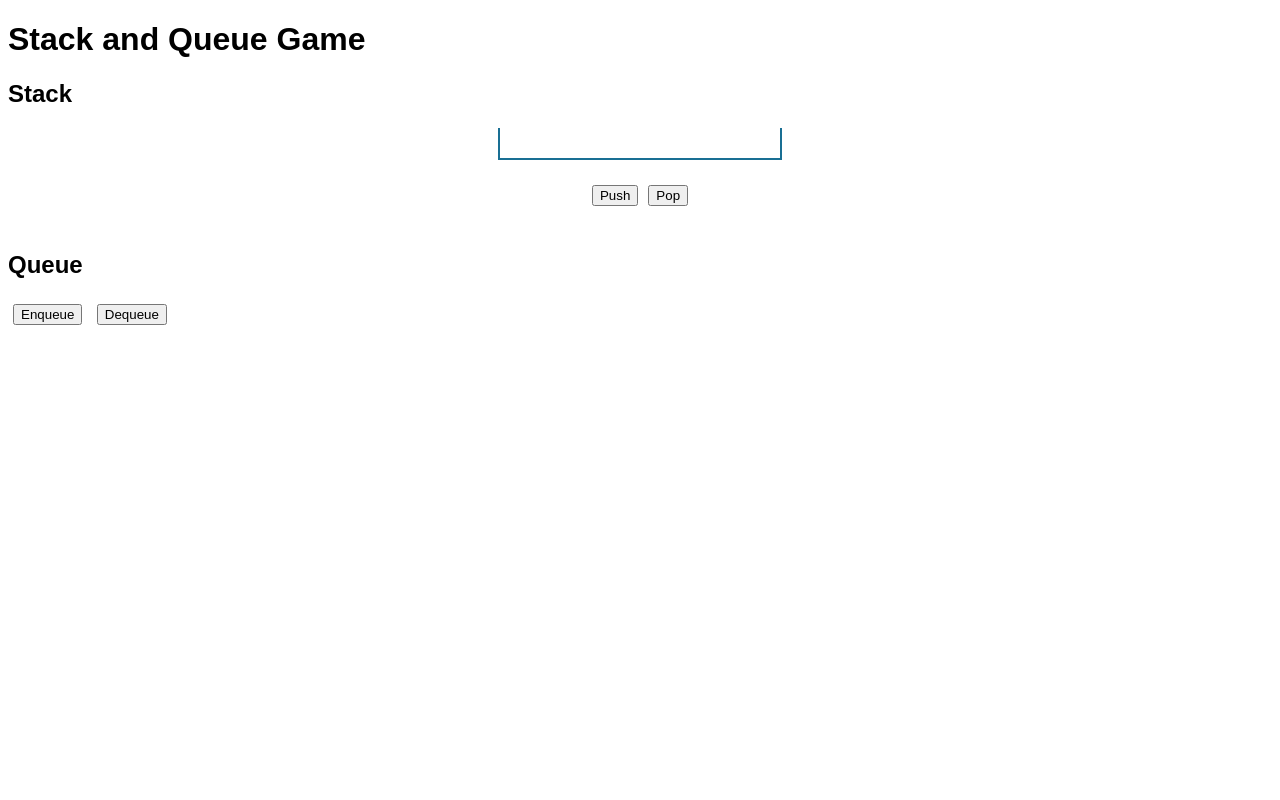
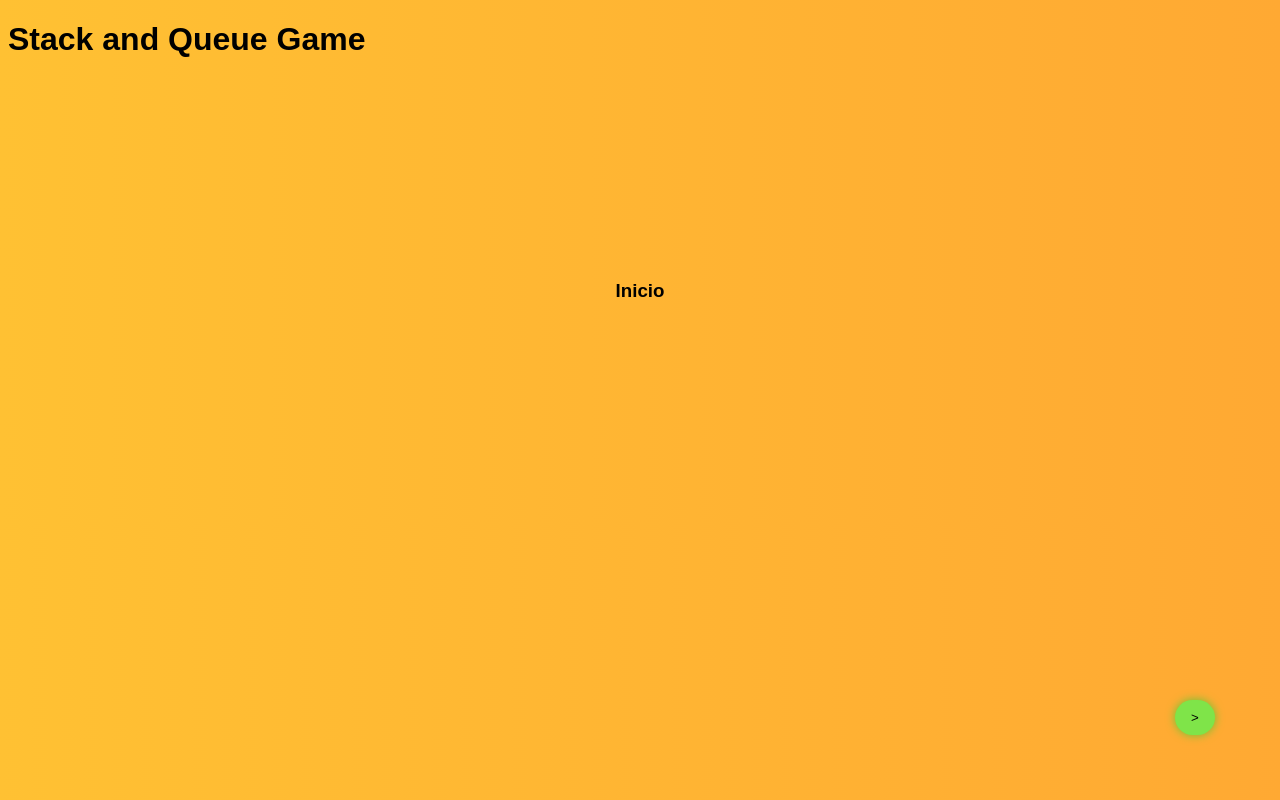
Before and after one commit to RCJK33/app_interactiva, a plain HTML site: page index.html in a window 1280 px wide. Drawn offline with Linux system fonts and the light colour scheme.

Commit message:
Julian Fix design structures

```diff
--- a/css/main.css
+++ b/css/main.css
@@ -1,9 +1,6 @@
 body {
     font-family: Arial, sans-serif;
-}
-
-button {
-    margin: 5px;
+    background-image: linear-gradient(to right, #FFC133 , #FFA933);
 }
 
 ul {
@@ -18,17 +15,20 @@ li {
     border: 1px solid #ccc;
     width: 250px;
     padding: 10px;
-
     justify-content: center;
 }
 
 title{
-  text-align: center;
+    text-align: center;
+
 }
 
-button{
+h3{
+    text-align: center;
+    padding: 200px;
 
 }
+
 
 .stack-container {
     display: grid;
@@ -43,8 +43,25 @@ button{
 
     width: fit-content;
     min-width: 250px;
-    border: 2px solid #196f94;
+    border: 2px solid black;
     border-top: 0;
+}
+.stack-container-queue {
+    display: grid;
+    grid-template-columns: repeat(1, 1fr);
+    grid-gap: 15px;
+    flex-direction: column;
+    align-items: center;
+    justify-content: center;
+
+    padding: 15px;
+    margin: auto;
+
+    width: fit-content;
+    min-width: 250px;
+    border: 2px solid black;
+    border-top: 0;
+    border-bottom: 0;
 }
 
 .buttons {
@@ -57,3 +74,28 @@ button{
     justify-content: center;
     align-items: center;
 }
+button  {
+    margin: 55px;
+    padding: 5px;
+    border-radius: 5px;
+    width: 120px;
+    border: none;
+    background-color: #7FE449;
+    cursor: pointer;
+    box-shadow: 0px 0px 10px 0px #67C634;    ;
+    transition: all 0.3s ease 0s;
+}
+button:hover {
+    background-color: #67C634;
+}
+
+#next {
+    position: fixed; /* o absolute, dependiendo de tu layout */
+    right: 10px;
+    bottom: 10px;
+    background-color: #7FE449;
+    padding: 10px;
+    border-radius: 30px;
+    border: none;
+    width: 40px;
+}
--- a/index.html
+++ b/index.html
@@ -6,20 +6,11 @@
   </head>
   <body>
     <h1>Stack and Queue Game</h1>
-    <div id="stack-container">
-      <h2>Stack</h2>
-      <ul id="stack" class="stack-container"></ul>
-      <div class="buttons">
-        <button id="stack-push">Push</button>
-        <button id="stack-pop">Pop</button>
-
-      </div>
-    </div>
-    <div id="queue-container">
-      <h2>Queue</h2>
-      <ul id="queue"></ul>
-      <button id="queue-enqueue">Enqueue</button>
-      <button id="queue-dequeue">Dequeue</button>
+    <h3>Inicio</h3>
+    <div class="next-page">
+      <a href="stack.html" class="next-page-button">
+        <button id="next">></button>
+      </a>
     </div>
     <script src="js/main.js"></script>
   </body>
--- a/js/main.js
+++ b/js/main.js
@@ -1,5 +1,5 @@
-const stack = [];
-const queue = [];
+const stack = ['0_0', 'X_X', '*_*'];
+const queue = ['0_0', 'X_X', '*_*'];
 const stackEl = document.getElementById("stack");
 const queueEl = document.getElementById("queue");
 
@@ -36,6 +36,7 @@ document.getElementById("stack-pop").addEventListener("click", () => {
   renderStack();
 });
 
+/*
 document.getElementById("queue-enqueue").addEventListener("click", () => {
   const value = prompt("Enter a value to enqueue:");
   queue.push(value);
@@ -50,6 +51,7 @@ document.getElementById("queue-dequeue").addEventListener("click", () => {
   queue.shift();
   renderQueue();
 });
+*/
+renderStack();
 
-renderStack();
-renderQueue();
+//renderQueue();
```
Also changed, not shown: 1 other file.
